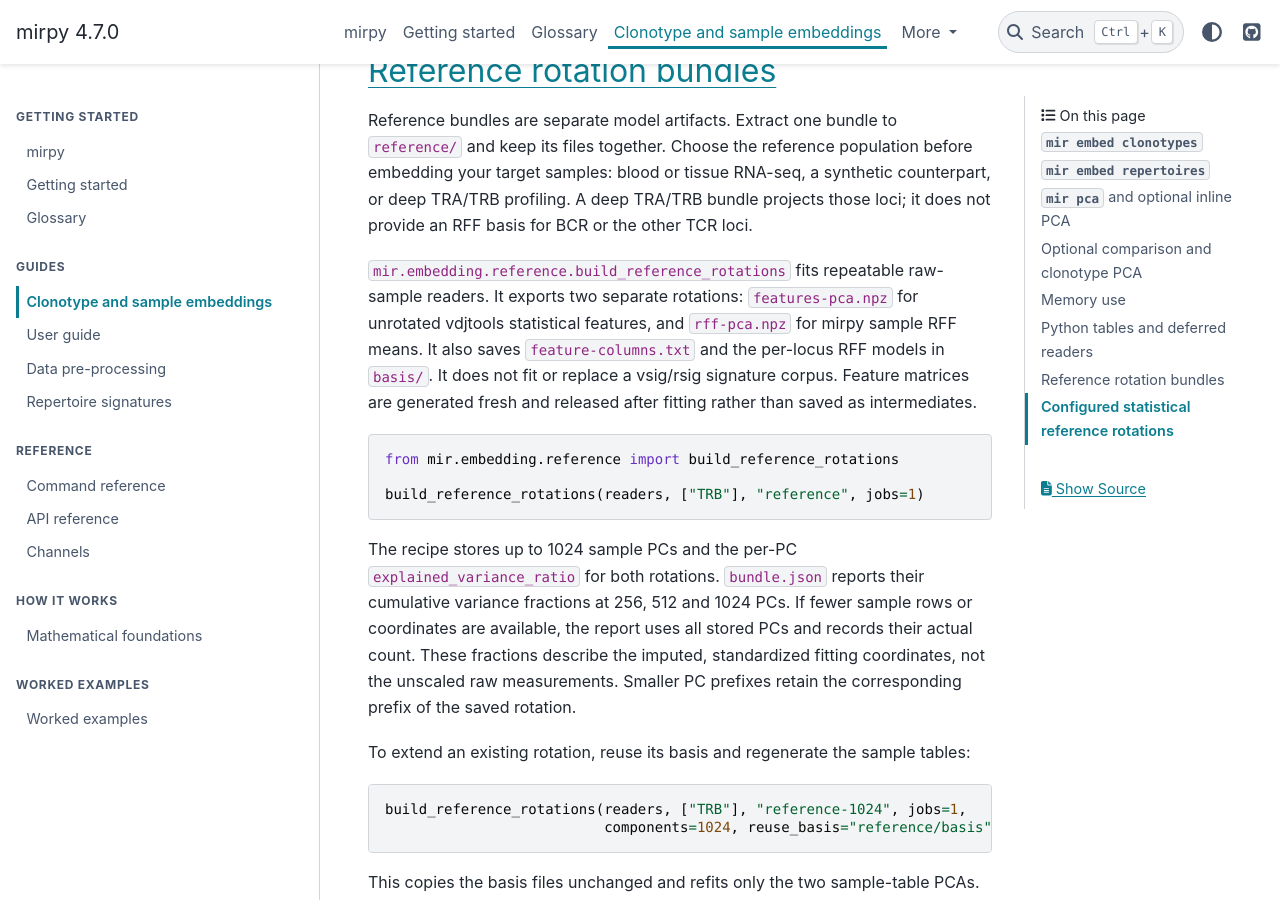
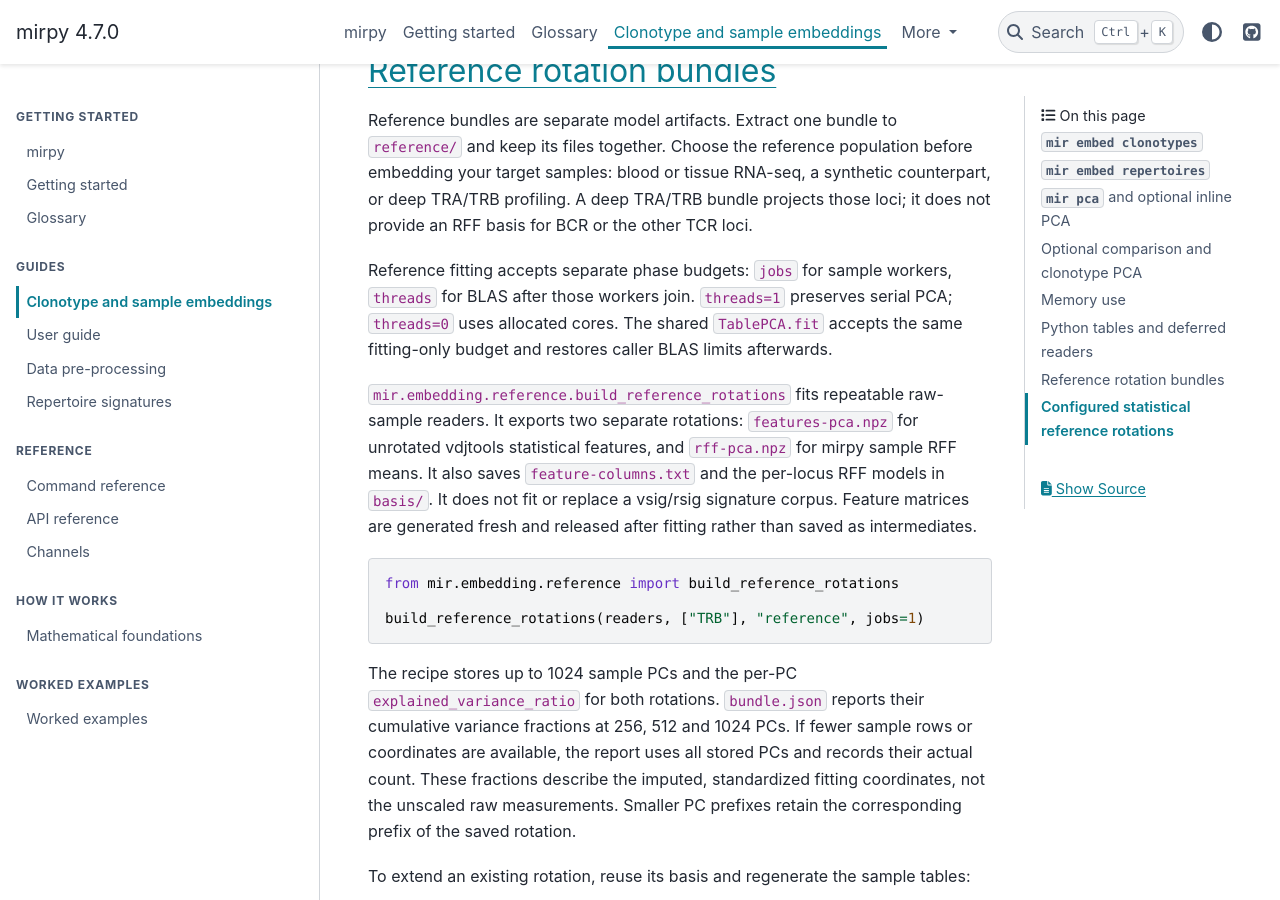
Before and after one commit to antigenomics/mirpy, a Sphinx documentation site: the page built from docs/embeddings.rst, in a window 1280 px wide and 900 px high, scrolled down 4457 px. Built offline with Sphinx 7.4.7 and the PyData theme 0.15.4, drawn with Linux system fonts in a browser that asks for light colours.

Commit message:
perf: separate reference map and PCA thread budgets

```diff
--- a/docs/embeddings.rst
+++ b/docs/embeddings.rst
@@ -183,6 +183,11 @@ embedding your target samples: blood or tissue RNA-seq, a synthetic counterpart,
 or deep TRA/TRB profiling. A deep TRA/TRB bundle projects those loci; it does not
 provide an RFF basis for BCR or the other TCR loci.
 
+Reference fitting accepts separate phase budgets: ``jobs`` for sample workers,
+``threads`` for BLAS after those workers join. ``threads=1`` preserves serial
+PCA; ``threads=0`` uses allocated cores. The shared ``TablePCA.fit`` accepts
+the same fitting-only budget and restores caller BLAS limits afterwards.
+
 ``mir.embedding.reference.build_reference_rotations`` fits repeatable raw-sample
 readers. It exports two separate rotations: ``features-pca.npz`` for unrotated
 vdjtools statistical features, and ``rff-pca.npz`` for mirpy sample RFF means.
```
Also changed, not shown: 2 other files.
